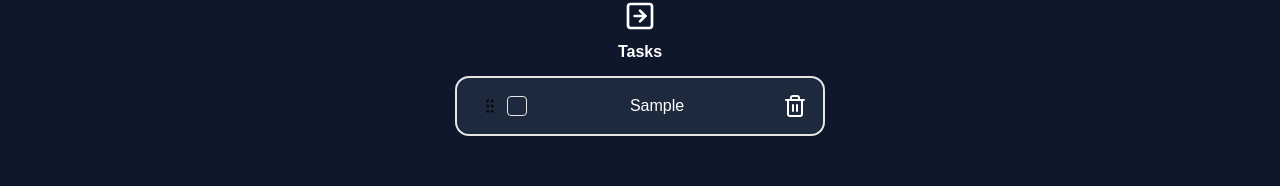
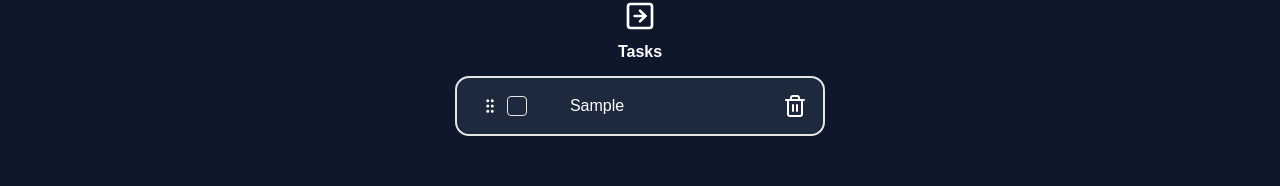
Before and after one commit to marvinfpl/todolist, a React (Vite) app: page / in a window 1280 px wide. Both pictures are taken after typing "Sample" into the empty fields and a click on the button 640 px from the left and 270 px from the top of the page. Shown: the part 254-440 px from the top of the page. Built offline with nearby package versions, Linux system fonts and the light colour scheme.

Commit message:
magnetic hover effect

```diff
--- a/package.json
+++ b/package.json
@@ -19,6 +19,7 @@
     "class-variance-authority": "^0.7.1",
     "clsx": "^2.1.1",
     "lucide-react": "^1.17.0",
+    "motion": "^12.40.0",
     "radix-ui": "^1.5.0",
     "react": "^19.2.6",
     "react-dom": "^19.2.6",
--- a/src/components/Task.tsx
+++ b/src/components/Task.tsx
@@ -3,6 +3,7 @@ import { Trash2, GripVertical } from "lucide-react";
 import { Checkbox } from "@/@/components/ui/checkbox";
 import { useSortable } from "@dnd-kit/sortable";
 import { CSS } from "@dnd-kit/utilities";
+import {motion} from "motion/react"
 
 interface Task {
   id: string;
@@ -37,14 +38,16 @@ export function SortableTask({task, removeTask, toggleTask, renameTask}: Sortabl
   const [text, setText] = useState(task.name);
 
   return (
+    <motion.div whileHover={{scale: 1.02, y:-2}}>
       <div ref={setNodeRef} style={style} {...attributes} className=" flex items-center bg-slate-800 rounded-xl border-2 p-4 transition hover:border-cyan-400 hover:scale-[1.02] hover:shadow-lg hover:shadow-blue-500/50">
         <div {...listeners} className="cursor-grab active:cursor-grabbing px-2">
-        <GripVertical size={18}/>
+          <GripVertical color="white" size={18}/>
         </div>
+        <motion.div animate={task.done ? {scale: [1, 1.3, 1]} : {scale: 1}} transition={{duration: 0.4}}>
           <div className="flex-1 flex justify-start">
             <Checkbox checked={task.done} onCheckedChange={() => toggleTask(task.id)} className="h-5 w-5 transition-all duration-300 ease-out data-[state=checked]:bg-green-400 data-[state=checked]:scale-110 hover:scale-105 active:scale-90 data-[state=checked]:shadow-lg data-[state=checked]:shadow-green-500/40"/>
           </div>
-
+        </motion.div>
         <div className="flex-1 flex justify-center w-64">
           {editing ? (
             <input className="bg-slate-700 text-white rounded px-2 py-1 w-full cursor-text" value={text} onChange={(e) => {
@@ -66,13 +69,13 @@ export function SortableTask({task, removeTask, toggleTask, renameTask}: Sortabl
             </span>
           )}
         </div>
-
         <div className="flex-1 flex justify-end">
           <button onClick={() => removeTask(task.id)} className="transition-transform hover:scale-110">
             <Trash2 color="white" />
           </button>
         </div>
       </div>
+    </motion.div>
   );
 }
 
--- a/src/pages/Home.tsx
+++ b/src/pages/Home.tsx
@@ -7,6 +7,7 @@ import { SquareArrowRight } from "lucide-react"
 import confetti from "canvas-confetti"
 import {arrayMove, SortableContext, verticalListSortingStrategy} from "@dnd-kit/sortable"
 import { DndContext, type DragEndEvent, closestCenter } from "@dnd-kit/core"
+import {motion} from "motion/react"
 
 interface Task {
     id: string
```
Also changed, not shown: 1 other file (tests, documents, lock files or other folders). Lines whose indentation alone changed are shown as unchanged.
